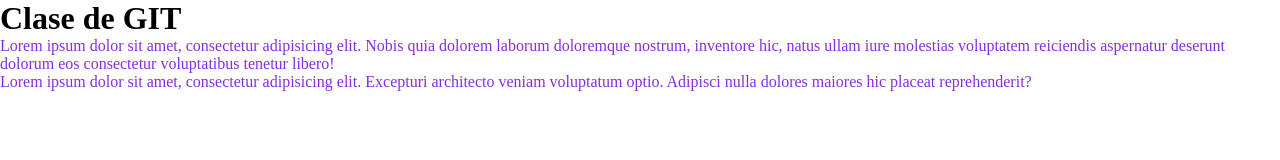
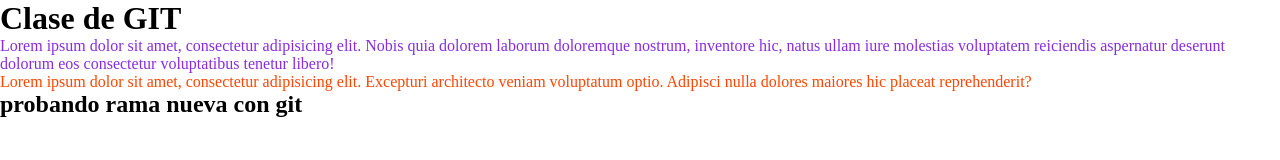
Before and after one commit to gisebag/DisWeb-CoderHouse, a plain HTML site: page index.html in a window 1280 px wide. Drawn offline with Linux system fonts and the light colour scheme.

Commit message:
modif. mi rama

```diff
--- a/css/estilos.css
+++ b/css/estilos.css
@@ -6,3 +6,7 @@
 p{
     color: blueviolet;
 }
+
+span{
+    color: orangered;
+}
--- a/index.html
+++ b/index.html
@@ -11,7 +11,8 @@
     <h1>Clase de GIT</h1>
     <p>Lorem ipsum dolor sit amet, consectetur adipisicing elit. Nobis quia dolorem laborum doloremque nostrum, inventore hic, natus ullam iure molestias voluptatem reiciendis aspernatur deserunt dolorum eos consectetur voluptatibus tenetur libero!</p>
     <div class="contiene">
-        <p>Lorem ipsum dolor sit amet, consectetur adipisicing elit. Excepturi architecto veniam voluptatum optio. Adipisci nulla dolores maiores hic placeat reprehenderit?</p>
+        <span>Lorem ipsum dolor sit amet, consectetur adipisicing elit. Excepturi architecto veniam voluptatum optio. Adipisci nulla dolores maiores hic placeat reprehenderit?</span>
     </div>
+    <h2>probando rama nueva con git</h2>
 </body>
 </html>
```
